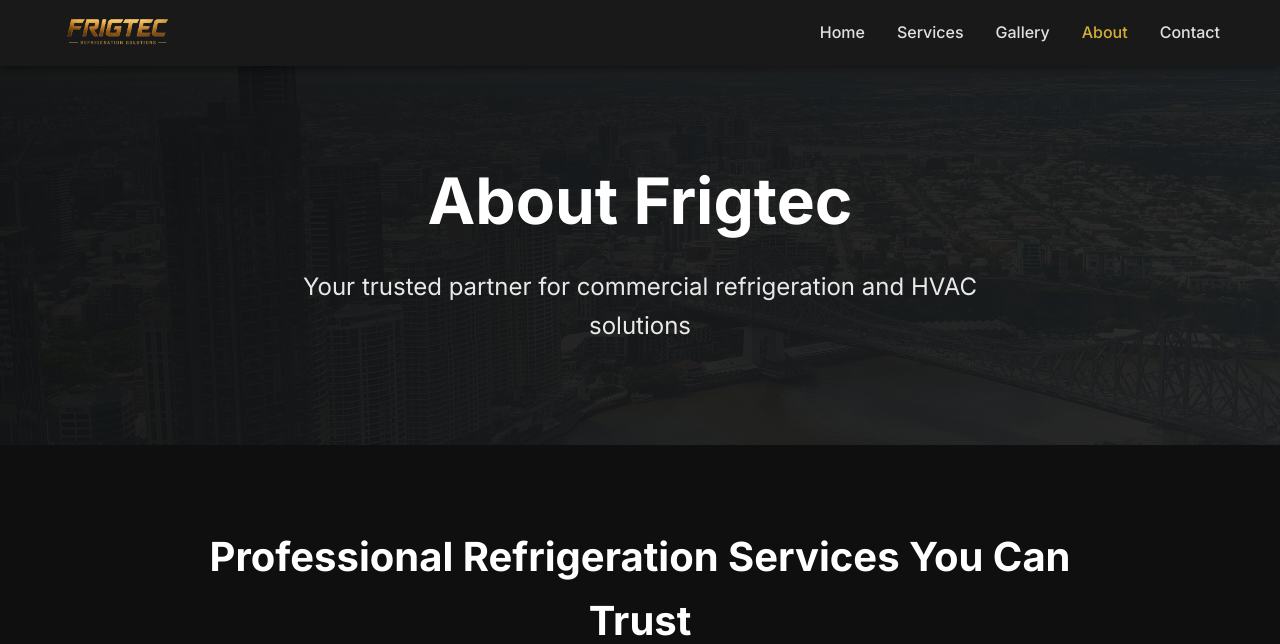
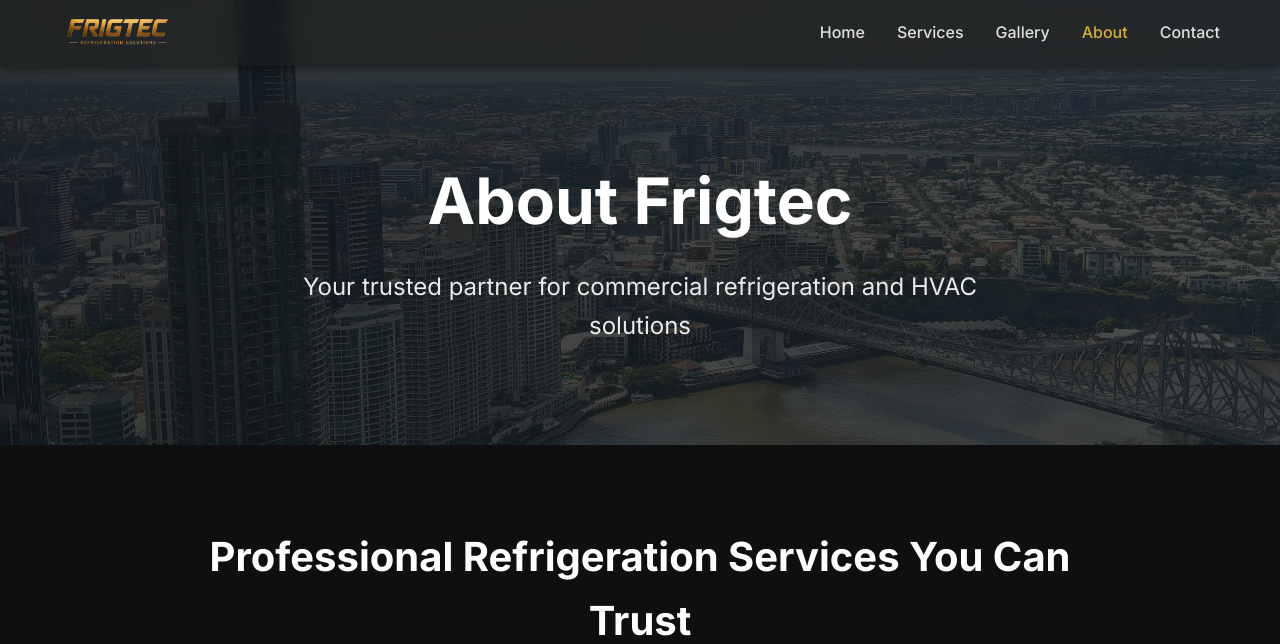
Before and after one commit to J-Shan-ahan/Frigtec, a Flask app: page /about in a window 1280 px wide. Shown: the top 644 px of the page. Run offline with Flask 3, Linux system fonts and the light colour scheme.

Commit message:
background updated

```diff
--- a/static/css/style.css
+++ b/static/css/style.css
@@ -45,7 +45,7 @@ body {
     top: 0;
     left: 0;
     right: 0;
-    background: rgba(26, 26, 26, 0.95);
+    background: rgba(26, 26, 26, 0.55);
     backdrop-filter: blur(10px);
     box-shadow: var(--shadow);
     z-index: 1000;
@@ -151,7 +151,7 @@ body {
     right: 0;
     bottom: 0;
     background: url('/static/images/branding/background.jpeg') center/cover;
-    opacity: 0.15;
+    opacity: 0.35;
     z-index: 0;
     animation: slowZoom 20s ease-in-out infinite alternate;
 }
@@ -171,7 +171,7 @@ body {
     left: 0;
     right: 0;
     bottom: 0;
-    background: linear-gradient(135deg, rgba(15, 15, 15, 0.85) 0%, rgba(26, 26, 26, 0.75) 100%);
+    background: linear-gradient(135deg, rgba(15, 15, 15, 0.65) 0%, rgba(26, 26, 26, 0.55) 100%);
     z-index: 1;
 }
 
@@ -1269,7 +1269,7 @@ section {
     right: 0;
     bottom: 0;
     background: url('/static/images/branding/background.jpeg') center/cover;
-    opacity: 0.3;
+    opacity: 0.5;
     z-index: 0;
 }
 
@@ -1291,7 +1291,7 @@ section {
     right: 0;
     bottom: 0;
     background: url('/static/images/branding/background.jpeg') center/cover;
-    opacity: 0.3;
+    opacity: 0.5;
     z-index: 0;
 }
 
```
